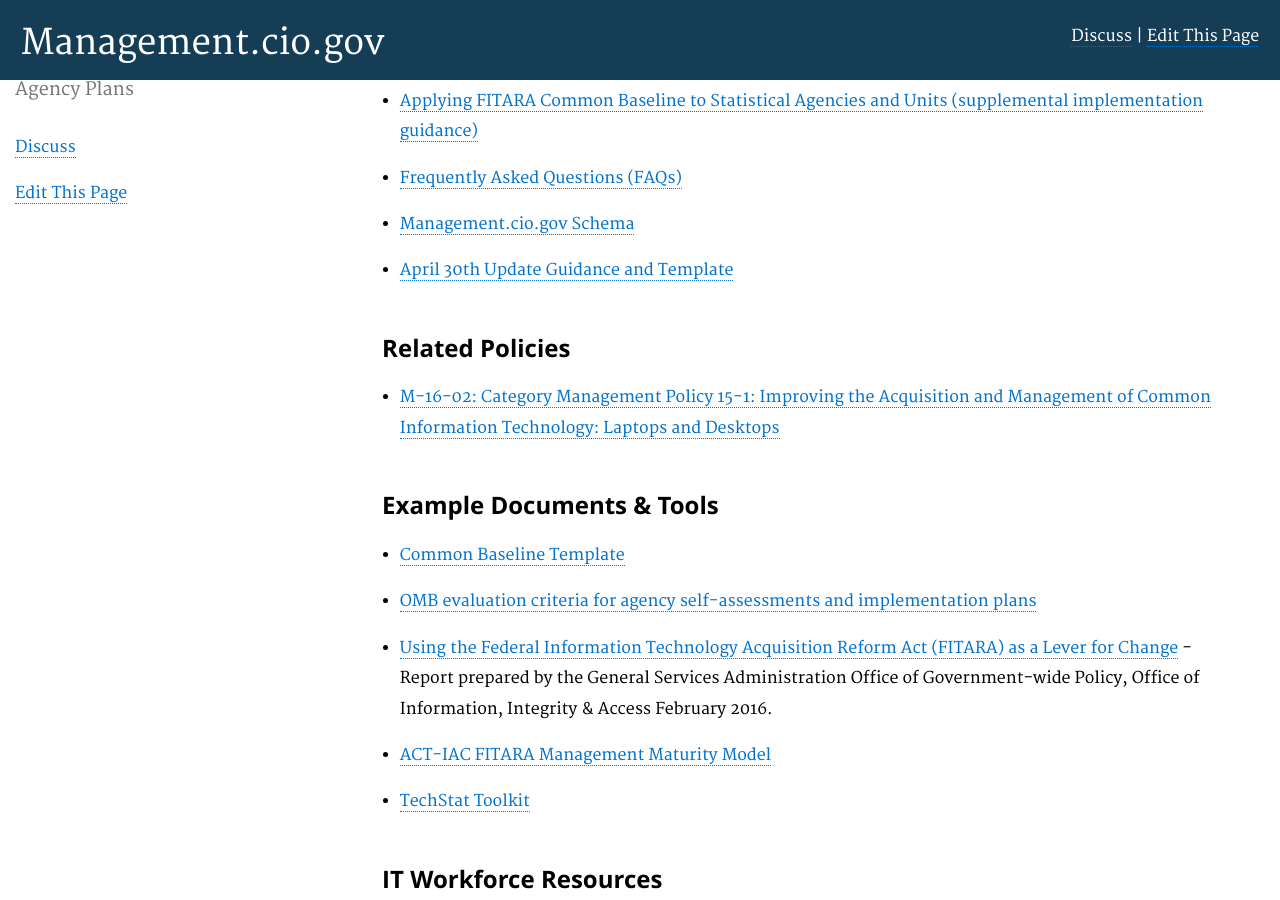
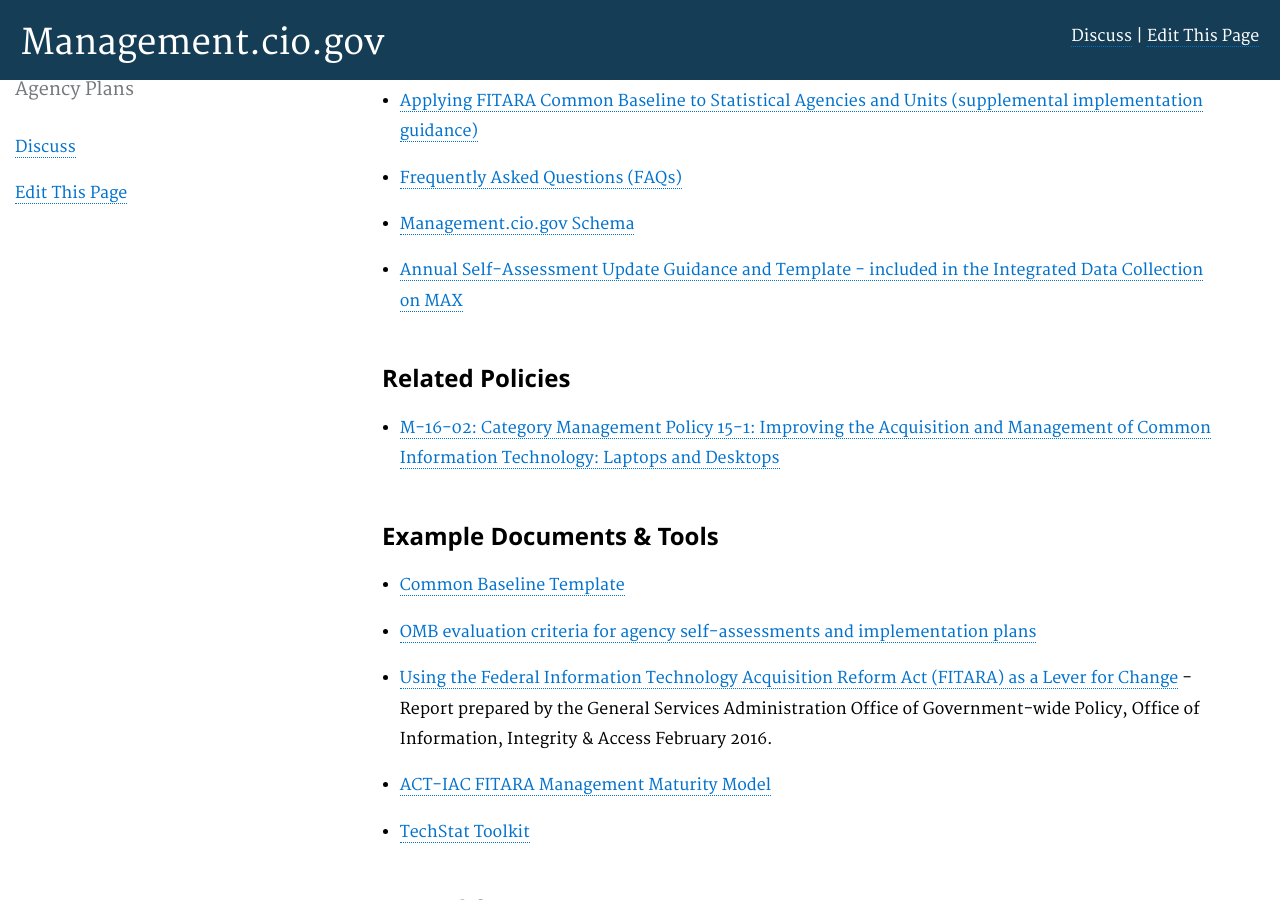
Before and after one commit to WhiteHouse/CIOmanagement, a Jekyll site: the page built from pages/policy.md, in a window 1280 px wide and 900 px high, scrolled down 323 px. Built offline with Jekyll 4.4.1, drawn with Linux system fonts in a browser that asks for light colours.

Commit message:
Update policy.md

```diff
--- a/pages/policy.md
+++ b/pages/policy.md
@@ -18,7 +18,7 @@ description: "Add text"
 
 * [Management.cio.gov Schema](/schema)
 
-* [April 30th Update Guidance and Template](/assets/docs/April FITARA Update Guidance and Template.docx)
+* [Annual Self-Assessment Update Guidance and Template - included in the Integrated Data Collection on MAX](https://community.max.gov/pages/viewpage.action?pageId=658905902)
 
 ## Related Policies
 
```
